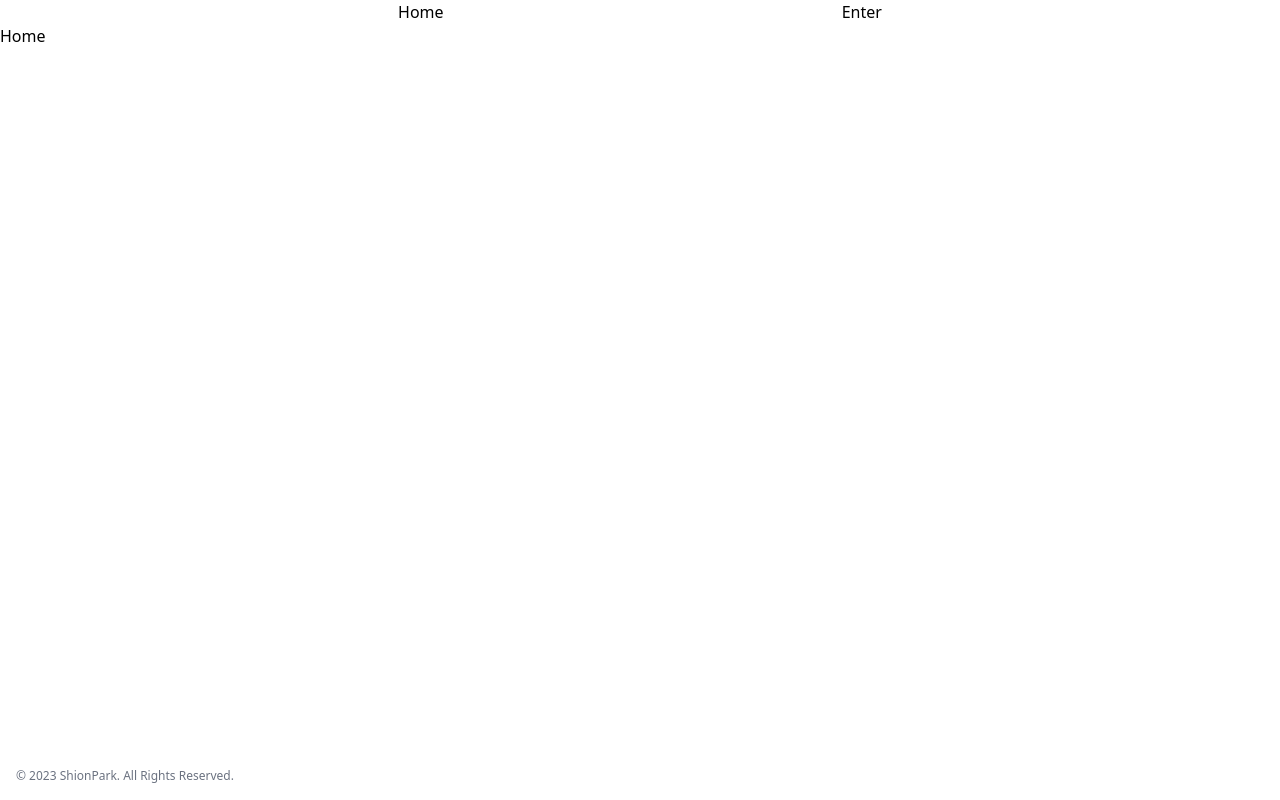
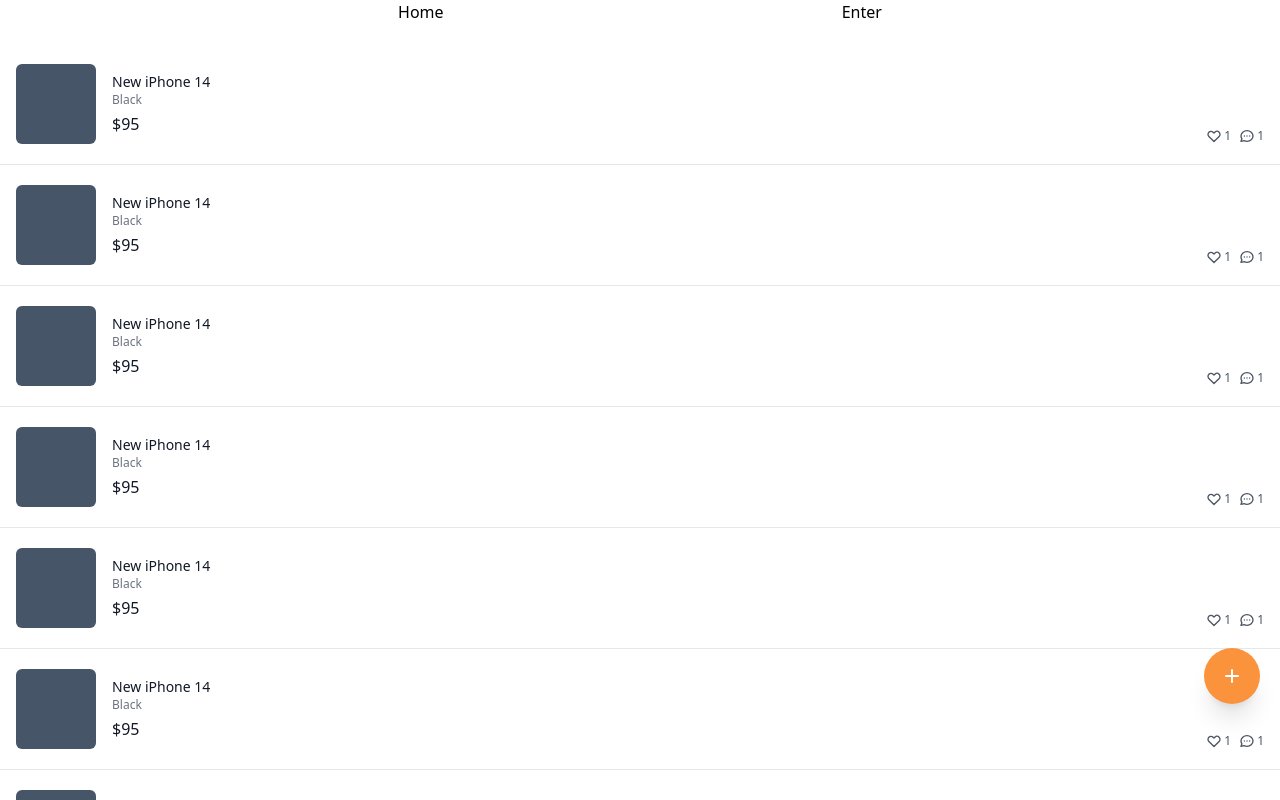
Before and after one commit to shionpark/nextjs-carrot, a Next.js app: page / in a window 1280 px wide. Shown: the top 800 px of the page. Built offline with nearby package versions, Linux system fonts and the light colour scheme.

Commit message:
Design: 💄 Home Screen

```diff
--- a/src/pages/index.tsx
+++ b/src/pages/index.tsx
@@ -1,3 +1,76 @@
 export default function Home() {
-  return <div>Home</div>;
+  return (
+    <div className="ITEM_CONTAINER flex flex-col space-y-5 py-10 ">
+      {[1, 1, 1, 1, 1, 1, 1, 1, 1, 1, 1, 1].map((_, i) => (
+        <div
+          key={i}
+          className="ROW flex justify-between border-b pb-5 cursor-pointer px-4"
+        >
+          <div className="L_COL flex space-x-4">
+            <div className="ITEM_PHOTO bg-slate-600 w-20 h-20 rounded-md" />
+            <div className="ITEM_INFO flex flex-col pt-2">
+              <h3 className="font-medium text-sm text-gray-900">
+                New iPhone 14
+              </h3>
+              <span className="text-xs text-gray-500">Black</span>
+              <span className="text-gray-900 mt-1">$95</span>
+            </div>
+          </div>
+          <div className="R_COL flex text-slate-600 space-x-2">
+            <div className="R_COL_ICON flex items-end text-gray-600 space-x-0.5 ">
+              <svg
+                className="w-4 h-4"
+                fill="none"
+                stroke="currentColor"
+                viewBox="0 0 24 24"
+                xmlns="http://www.w3.org/2000/svg"
+              >
+                <path
+                  strokeLinecap="round"
+                  strokeLinejoin="round"
+                  strokeWidth="2"
+                  d="M4.318 6.318a4.5 4.5 0 000 6.364L12 20.364l7.682-7.682a4.5 4.5 0 00-6.364-6.364L12 7.636l-1.318-1.318a4.5 4.5 0 00-6.364 0z"
+                ></path>
+              </svg>
+              <span className="text-xs ">1</span>
+            </div>
+            <div className="R_COL_ICON flex items-end text-gray-600 space-x-0.5">
+              <svg
+                className="w-4 h-4"
+                fill="none"
+                stroke="currentColor"
+                viewBox="0 0 24 24"
+                xmlns="http://www.w3.org/2000/svg"
+              >
+                <path
+                  strokeLinecap="round"
+                  strokeLinejoin="round"
+                  strokeWidth="2"
+                  d="M8 12h.01M12 12h.01M16 12h.01M21 12c0 4.418-4.03 8-9 8a9.863 9.863 0 01-4.255-.949L3 20l1.395-3.72C3.512 15.042 3 13.574 3 12c0-4.418 4.03-8 9-8s9 3.582 9 8z"
+                ></path>
+              </svg>
+              <span className="text-xs ">1</span>
+            </div>
+          </div>
+        </div>
+      ))}
+      <button className="fixed p-4 bg-orange-400 hover:bg-orange-500 transition-colors cursor-pointer text-white rounded-full shadow-xl right-5 bottom-24">
+        <svg
+          className="h-6 w-6"
+          xmlns="http://www.w3.org/2000/svg"
+          fill="none"
+          viewBox="0 0 24 24"
+          stroke="currentColor"
+          aria-hidden="true"
+        >
+          <path
+            strokeLinecap="round"
+            strokeLinejoin="round"
+            strokeWidth="2"
+            d="M12 6v6m0 0v6m0-6h6m-6 0H6"
+          />
+        </svg>
+      </button>
+    </div>
+  );
 }
```
